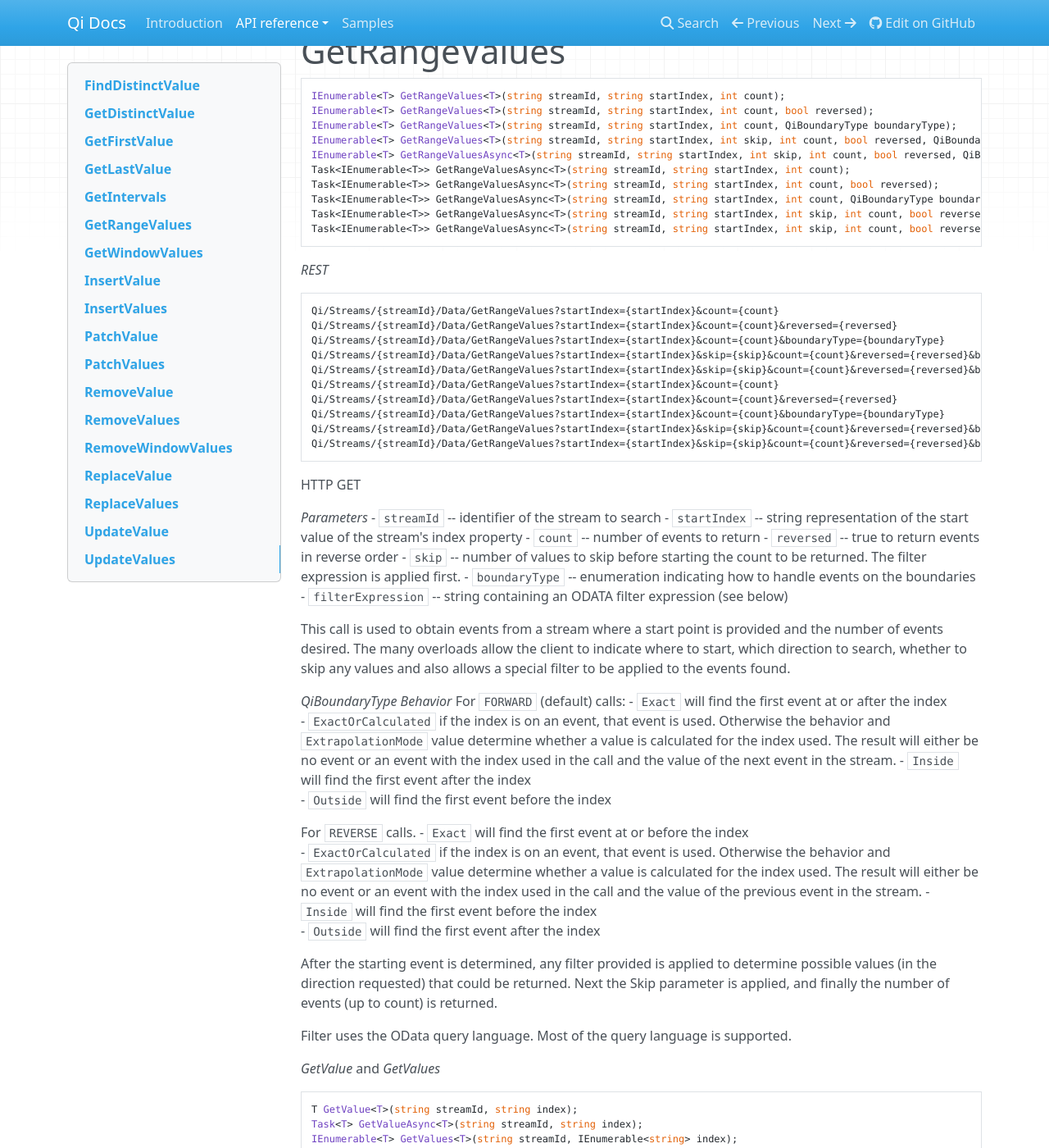
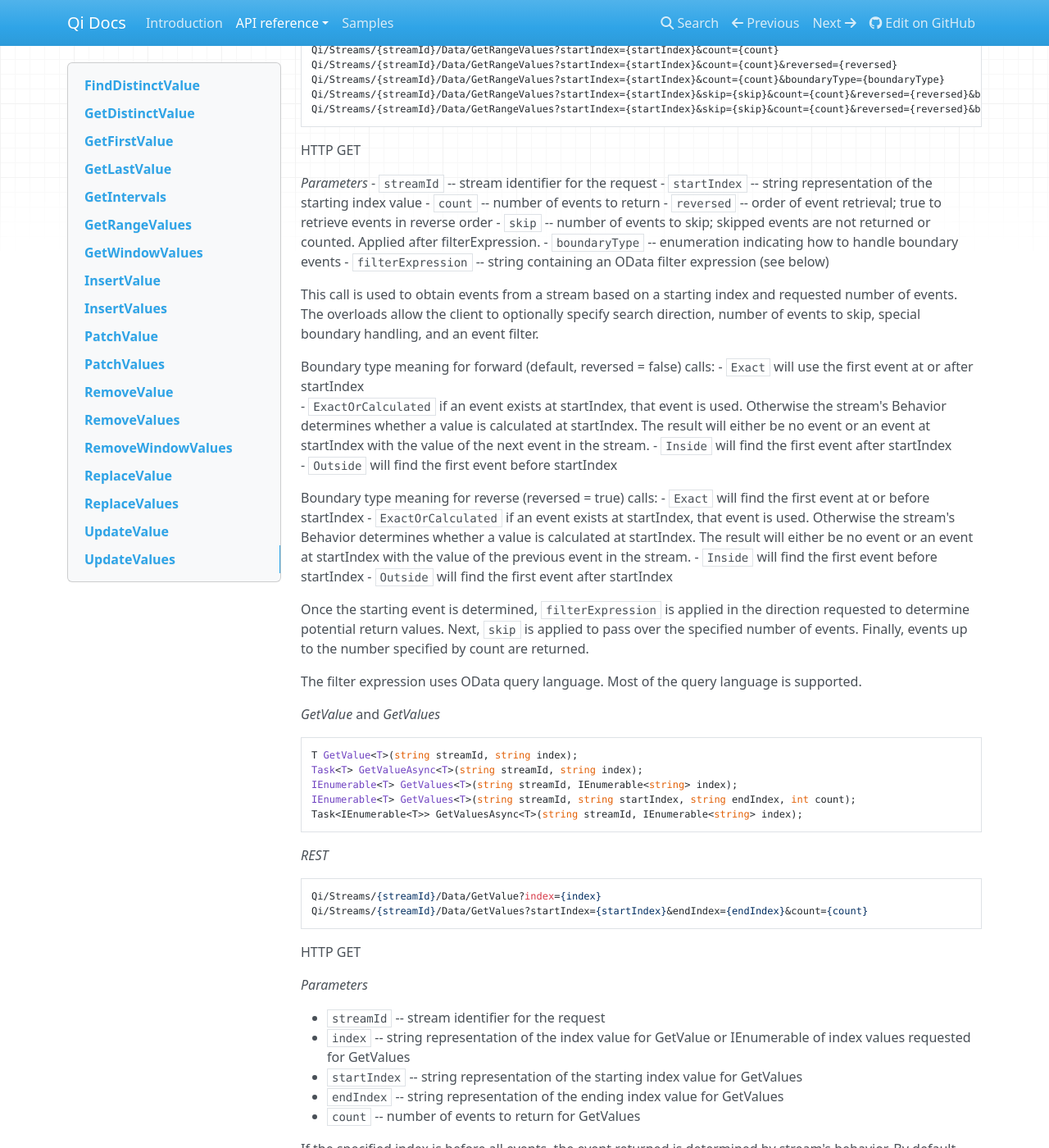
Before and after one commit to ssuryanarayanan/Qi-Docs, an MkDocs documentation site: the page built from docs/Data.md, in a window 1280 px wide and 1400 px high, scrolled down 3025 px. Shown: the whole window at 82% size. Built offline with MkDocs 1.6.1, drawn with Linux system fonts in a browser that asks for light colours; nearby versions of some CDN libraries; old or Windows-style settings are respelled for this version of MkDocs; some of the changed text lies outside the part shown.

Commit message:
Update Data.md
Some typo fixes, improved consistency for parameter descriptions, clarification.

````diff
--- a/docs/Data.md
+++ b/docs/Data.md
@@ -12,12 +12,11 @@ Task<T> FindDistinctValueAsync<T>(string streamId, string index, QiSearchMode mo
 
 *Parameters*
 
-- `streamId` -- stream against which to perform retrieval
-- `index` -- value of the index at which to retrieve a value (e.g., a DateTime if the stream's Type is indexed by a DateTime property)
-- `mode` -- search mode enumeration indicating how to find the event
+- `streamId` -- stream identifier for the request
+- `index` -- string representation of the index value at which to search
+- `mode` -- search mode (see below)
 
-Search modes
-
+Search modes:
 1.	Exact
 2.	ExactOrNext
 3.	ExactOrPrevious
@@ -26,7 +25,7 @@ Search modes
 
 This method is used in situations where the client software needs to query a stream without getting any exceptions when the indexes queried do not have data.
 
-Returns null values for calls that do not find a value (e.g. Search of ‘Next’ from an index after all existing data.)
+Returns null values for calls that do not find a value (e.g., searching in Next mode from an index after all existing data.)
 
 #GetDistinctValue
 ```
@@ -44,12 +43,12 @@ HTTP GET
 
 *Parameters*
 
-- `streamId` -- id of the stream to search
-- `index` -- index value on which to search
+- `streamId` -- -- stream identifier for the request
+- `index` -- string representation of the index value at which to search
 
 
-This method is used by a client when data is specifically expected to reside at the index used.
-Returns event from the specified stream at the specified index. Throws exception if no event exists at index, or if the stream has no data.
+This method is used by a client when data is expected to reside at the exact index value specified.
+Returns an event from the specified stream at the specified index. Throws an exception if no event exists at index or if the stream has no data.
 
 #GetFirstValue
 ```
@@ -66,9 +65,9 @@ HTTP GET
 
 *Parameters*
 
-`streamId` -- identifier of the stream to search
+`streamId` -- -- stream identifier for the request
 
-Gets the first data event in the stream. If the stream has no data – a ‘null’ is returned (no exception thrown)
+Gets the first data event in the stream. Returns null if the stream has no data (no exception thrown).
 
 #GetLastValue
 ```
@@ -85,9 +84,9 @@ HTTP GET
 
 *Parameters*
 
-`streamId` -- stream identifier
+`streamId` -- stream identifier for the request
 
-Gets the last data event in the stream. If the stream has no data – a ‘null’ is returned (no exception thrown)
+Gets the last data event in the stream. Returns null if the stream has no data (no exception thrown).
 
 #GetIntervals
 ```
@@ -104,26 +103,23 @@ HTTP GET
 
 *Parameters*
 
-- `streamId` -- identifier of the stream to search
-- `startIndex` -- string representation of the index starting value
-- `endIndex` -- string representation of the index ending value
+- `streamId` -- stream identifier for the request
+- `startIndex` -- string representation of the starting index value
+- `endIndex` -- string representation of the ending index value
 - `count` -- number of intervals
 
-The call accepts a start and end value and the count of intervals. Intervals are created by dividing the time range into equal parts. The start and end index values will use an ‘ExactOrCalculated’ search so every intervals will typically have 2 (or more) values with which to work.
+The call accepts start and end indexes and a reqeusted interval count. Intervals are created by dividing the index range into equal parts. The start and end index values will use an ‘ExactOrCalculated’ search mode, so each interval will typically have two or more values with which to work.
 
-A QiInterval is made up of a start and end event and a List of Summaries.
+A QiInterval is made up of a start, an end event, and a Summaries dictionary.
 IDictionary<string, IDictionary<QiSummaryType, object>> Summaries
 T End
 T Start
 
-A Summaries object corresponds to the fields within the the type for which calculations were made. For example, if a Type was created with a DateTime TimeId property as an index, and two double values and a string value, then a GetIntervals call would include 2 Summaries (one for each of the double elements).
+Each entry in Summaries corresponds to a field within the the type for which summary calculations were performed.  The name of the type field serves as the key while the value holds a dictionary of calculation results for that field. For example, if a type was created with a DateTime (the index), two double values, and a string value, the GetIntervals Summaries result would include two entries - one for each of the doubles.
 
-Summaries are made up of the following list of calculations:
-
-Facets show the following 13 calculations for the field for the Interval.
-
-1.	Minimum		(also shows Index where the first instance if this occurred)
-2.	Maximum		(also shows Index where this first instance if this occurred)
+Summary calculations include the following:
+1.	Minimum	+ index of the first occurence of the minimum value
+2.	Maximum	+ index of the first occurence of the maximum value
 3.	Range
 4.	Total
 5.	Mean
@@ -166,32 +162,31 @@ Qi/Streams/{streamId}/Data/GetRangeValues?startIndex={startIndex}&skip={skip}&co
 HTTP GET
 
 *Parameters*
-- `streamId` -- identifier of the stream to search
-- `startIndex` -- string representation of the start value of the stream's index property
+- `streamId` -- stream identifier for the request
+- `startIndex` -- string representation of the starting index value
 - `count` -- number of events to return
-- `reversed` -- true to return events in reverse order
-- `skip` --  number of values to skip before starting the count to be returned. The filter expression is applied first.
-- `boundaryType` -- enumeration indicating how to handle events on the boundaries
-- `filterExpression` -- string containing an ODATA filter expression (see below)
+- `reversed` -- order of event retrieval; true to retrieve events in reverse order
+- `skip` --  number of events to skip; skipped events are not returned or counted. Applied after filterExpression.
+- `boundaryType` -- enumeration indicating how to handle boundary events
+- `filterExpression` -- string containing an OData filter expression (see below)
 
-This call is used to obtain events from a stream where a start point is provided and the number of events desired. The many overloads allow the client to indicate where to start, which direction to search, whether to skip any values and also allows a special filter to be applied to the events found.
+This call is used to obtain events from a stream based on a starting index and requested number of events. The overloads allow the client to optionally specify search direction, number of events to skip, special boundary handling, and an event filter.
 
-*QiBoundaryType Behavior*
-For `FORWARD` (default) calls:
-- `Exact` will find the first event at or after the index
-- `ExactOrCalculated` if the index is on an event, that event is used. Otherwise the behavior and `ExtrapolationMode` value determine whether a value is calculated for the index used. The result will either be no event or an event with the index used in the call and the value of the next event in the stream.
-- `Inside` will find the first event after the index
-- `Outside` will find the first event before the index
+Boundary type meaning for forward (default, reversed = false) calls:
+- `Exact` will use the first event at or after startIndex
+- `ExactOrCalculated` if an event exists at startIndex, that event is used. Otherwise the stream's Behavior determines whether a value is calculated at startIndex. The result will either be no event or an event at startIndex with the value of the next event in the stream.
+- `Inside` will find the first event after startIndex
+- `Outside` will find the first event before startIndex
 
-For `REVERSE` calls.
-- `Exact` will find the first event at or before the index
-- `ExactOrCalculated` if the index is on an event, that event is used. Otherwise the behavior and `ExtrapolationMode` value determine whether a value is calculated for the index used. The result will either be no event or an event with the index used in the call and the value of the previous event in the stream.
-- `Inside` will find the first event before the index
-- `Outside` will find the first event after the index
+Boundary type meaning for reverse (reversed = true) calls:
+- `Exact` will find the first event at or before startIndex
+- `ExactOrCalculated` if an event exists at startIndex, that event is used. Otherwise the stream's Behavior determines whether a value is calculated at startIndex. The result will either be no event or an event at startIndex with the value of the previous event in the stream.
+- `Inside` will find the first event before startIndex
+- `Outside` will find the first event after startIndex
 
-After the starting event is determined, any filter provided is applied to determine possible values (in the direction requested) that could be returned. Next the Skip parameter is applied, and finally the number of events (up to count) is returned.
+Once the starting event is determined, `filterExpression` is applied in the direction requested to determine potential return values. Next, `skip` is applied to pass over the specified number of events. Finally, events up to the number specified by count are returned.
 
-Filter uses the OData query language. Most of the query language is supported.
+The filter expression uses OData query language. Most of the query language is supported.
 
 *GetValue* and *GetValues*
 ```
@@ -212,22 +207,23 @@ HTTP GET
 
 *Parameters*
 
-- `streamId` -- id denoting the stream to search
-- `index` -- value of an index into the stream type's index property.
-- `startIndex` -- start index value
-- `endIndex` -- end index value
-- `count` -- number of events to return
+- `streamId` -- stream identifier for the request
+- `index` -- string representation of the index value for GetValue or IEnumerable of index values requested for GetValues
+- `startIndex` -- string representation of the starting index value for GetValues
+- `endIndex` -- string representation of the ending index value for GetValues
+- `count` -- number of events to return for GetValues
 
-If the specified index is before any events, the value returned is determined by stream Behavior Mode and Extrapolation setting. By default , the first event value is returned with the index of the call.
+If the specified index is before all events, the event returned is determined by stream's behavior. By default, the first event is returned with the index of the call.
 
-If the specified index is after all events, the value returned is determined by stream Behavior Mode and Extrapolation setting. By default (Continous Mode and Both Extrapolation), the last event value is returned with the index of the call.
+If the specified index is after all events, the event returned is determined by stream's behavior. By default, the last event is returned with the index of the call.
 
-If the specified index is between events, the value returned is determined by stream Behavior Mode (and any overrides).
+If the specified index is between events, the event returned is determined by stream's behavior and any behavior overrides.
 
-If no data in stream – returns NULL (regardless of stream behavior setting)
+If the stream contains no data, null is returned regardless of the stream's behavior.
 
-`GetValues` can generally be thought of as multiple `GetValue` calls.
-If there is no data in a stream an array of NULLs (one for each member in requested list) is returned.
+GetValues can generally be thought of as multiple GetValue calls.  GetValues can be requested with a list of requested indexes or by specifying a start index, end index, and count.
+
+If the stream contains no data, an array of nulls (one for each member in the requested list) is returned.
 
 #GetWindowValues
 ```
@@ -261,33 +257,30 @@ HTTP GET
 
 *Parameters*
 
-- `streamId` -- id of stream to search
-- `startIndex` -- string representation of the start index value of the range
-- `endIndex` -- string representation of the end index value of the range
-- `boundaryType` -- enumeration describing how to handle events near boundaries
-- `filterExpression` -- ODATA filter expression
+- `streamId` -- stream identifier for the request
+- `startIndex` -- string representation of the starting index value, must be less than endIndex
+- `endIndex` string representation of the ending index value
+- `boundaryType` -- enumeration describing how to handle boundary events.
+- `filterExpression` -- OData filter expression
 - `count` -- number of events to return
 - `continuationToken` -- continuation token for handling multiple return data sets
-- `startBoundaryType` -- how to handle events near the start of the range
-- `endBoundaryType` -- how to handle events near the end of the range
-- `selectExpression` -- expression designating which proeprties of the event  should be included in the response.
+- `startBoundaryType` -- how to handle startIndex boundary events
+- `endBoundaryType` -- how to handle endIndex boundary events
+- `selectExpression` -- expression designating which fields of the stream's type should make up the return events
 
 These methods are used to obtain data between 2 indices.
 
-The starting index value must be less than the ending index value. `BoundaryCondition` is `Exact` unless otherwise set
-
-BoundaryConditions:
-
-- `Exact`: return values exactly on the start or end index value
-- `Inside`: any value inside the range but not including the boundaries
-- `Outside`: includes 1 value outside the boundary on both sides and any values at or inside the range
-- `ExactOrCalculated`: Will create values for the endpoints given if value at Exact index not found. Behavior for given value is used in calculation (Continuous is default)
+Boundary types:
+-`Exact` (default): return values exactly on the start or end index value
+-`Inside`: any value inside the range but not including the boundaries
+-`Outside`: includes 1 value outside the boundary on both sides and any values at or inside the range
+-`ExactOrCalculated`: Will create values for the endpoints given if value an event exactly at the index is not found. The calculation is performed based on the stream's behavior.
 
 Calls against an empty stream will always return a single null regardless of boundary type used.
 
-Filter uses OData queries. Please see the section on Filter Text at the end of this document.
+The filter expression uses OData syntax. See Filter expressions help for more info.
 
-The select expression is an ODATA syntax expression designating which properties of the event type to return. The index property is always included. Separate multiple fields with a comma. If the select expression is blank, then all fields are included in response. By only selecting fields of interest the call can be made more efficiently. Selection is applied before filtering, so any fields excluded by select expression cannot be used in the filter expression.
+The select expression is an OData expression that can improve efficiency by specifying the return of only required fields from the event type. The index is always included. If no select expression is specified, all fields are included in response. Selection is applied before filtering, so any fields used in the filter expression must be included by the select statement.
 
 #InsertValue
 ```
@@ -305,9 +298,10 @@ Body is serialized event of type T
 
 *Parameters*
 
-- `streamId` -- identifier of the stream into which to insert a value
+- `streamId` -- stream identifier for the request
 - `item` -- event to insert, where T is the type of the event and the stream
-Inserts an item into the specified stream. Will throw an exception if the index of item already has an event.
+-
+Inserts an item into the specified stream. Will throw an exception if an event already exists at the index of the item.
 
 #InsertValues
 ```
@@ -325,10 +319,10 @@ Body is serialized list of events of type T
 
 *Parameters*
 
-- `streamId` -- identifier of the stream into which to insert values
-- `items` -- list of items of type T
+- `streamId` -- stream identifier for the request
+- `items` -- list of events to insert, where T is the type of the stream and events
 
-Inserts items into the specified stream. Will throw an exception if any index in items already has an event. If any individual index has a problem, the entire list of events is rolled back and no inserts at all are done. The index that caused the issue can be determined in the error response.
+Inserts the items into the specified stream. Will throw an exception if any index in items already has an event. If any individual index has a problem, the entire operation is rolled back and no insertions are made. The index that caused the issue is included in the error response.
 
 #PatchValue
 ```
@@ -347,11 +341,12 @@ Body is serialized patch property
 
 *Parameters*
 
-- `streamId` -- identifier of the stream to update
-- `selectExpression` -- expression selecting events for patching
+- `streamId` -- stream identifier for the request
+- `selectExpression` -- OData expression selecting type fields to patch
 - `item` -- object of the same type, T, as the property to patch
 
-Patches a value at the index noted by T item using the value denoted by selectExpression and T item from the specified stream, e.g.
+This call is used to patch the values of select fields of an event in the stream. The fields to be patched are specified by `selectExpression`.  Values of the selected fields at the index of `item` are replaced with the values of those fields from `item`.
+
 ```
 var obj = new { TimeId = DateTime.UtcNow(), Value = 10 };
 PatchValue(“someStreamId”, “Value”, obj);
@@ -373,13 +368,13 @@ Body is serialized list of patch property values
 
 *Parameters*
 
-- `streamId` -- identifier of the stream on which to operate
-- `selectExpression` -- ODATA expression for selecting values to patch
+- `streamId` -- stream identifier for the request
+- `selectExpression` -- OData expression for selecting type fields to patch
 - `items` -- list of properties to patch
 
-This call is used to modify properties of specific events in a stream.  Only the properties indicated in `selectExpression` are modified. Property names in `selectExpression` are separated by a comma. The events to be modified are indicated by the index value in each member of the `items` collection. The individual events in `items` also holds the new values.
+This call is used to patch the values of the selected fields for multiple events in the stream.  Only the fields indicated in `selectExpression` are modified. The events to be modified are indicated by the index value of each member of the `items` collection. The individual events in `items` also hold the new values.
 
-PatchValues is basically a series of PatchValue calls. If there are any problems completing the entire list of ‘patches’ the entire operation is rolled back.
+PatchValues may be thought of as a series of PatchValue calls. If there is a problem patching any individual event, the entire operation is rolled back.
 
 
 #RemoveValue
@@ -397,10 +392,10 @@ HTTP DELETE
 
 *Parameters*
 
-- `streamId` -- identifier of the stream on which to operate
-- `index` -- index of the value to remove
+- `streamId` -- stream identifier for the request
+- `index` -- string representation of the index value
 
-Removes the value at index from the specified stream. Precision can matter when finding a value. If index is a DateTime, use the round-trip format given by `.ToString(“o”)`.
+Removes the event at `index` from the specified stream. Precision can matter when finding a value. If the index is a DateTime, use the round-trip format specifier: `DateTime.ToString(“o”)`.
 
 #RemoveValues
 ```
@@ -417,10 +412,10 @@ HTTP DELETE
 
 *Parameters*
 
-- `streamId` -- identifier of the stream from which to remove values
-- `index` -- list of indices at which to remove values
+- `streamId` -- stream identifier for the request
+- `index` -- list of indices at which to remove events
 
-Removes the value at each index from the specified stream. If any individual index has a problem, the enter list of attempted RemoveValues is rolled back and no removes are done.  The index that caused the issue can be determined in the error response.
+Removes the event at each index from the specified stream. If any individual event fails to be removed, the entire RemoveValues operation is rolled back and no removes are done.  The index that caused the issue is included in the error response.
 
 #RemoveWindowValues
 ```
@@ -437,11 +432,11 @@ HTTP DELETE
 
 *Parameters*
 
-- `streamId` -- identifier of the stream from which to remove values
-- `startIndex` -- string representation of the starting index of the range
-- `endIndex` -- string representation of the ending index of the range
+- `streamId` -- stream identifier for the request
+- `startIndex` -- string representation of the starting index value
+- `endIndex` -- string representation of the ending index value
 
-Removes a range of values at and between the indices given.
+Removes a range of values at and between the indices given.  If any individual event fails to be removed, the entire operation is rolled back and no removes are done.
 
 #ReplaceValue
 ```
@@ -480,12 +475,12 @@ Body is serialized list of replacement values.
 
 *Parameters*
 
-- `streamId` -- identifier of the stream in which to replace values
+- `streamId` -- stream identifier for the request
 - `items` -- list of new items to replace existing items in the stream
 
-Writes items over existing values in the specified stream. Throws an exception if any index does not have a value to be replaced.
+Writes `items` over existing events in the specified stream. Throws an exception if any index does not have a value to be replaced.
 
-If any individual index has a problem doing replace, the enter list of attempted replacements is rolled back and no replaces at all are done. The index that caused the issue can be determined in the error response.
+If any individual event fails to be replaced, the entire operation is rolled back and no replaces are performed. The index that caused the issue is included in the error response.
 
 #UpdateValue
 ```
@@ -503,10 +498,10 @@ Body is serialized updated value
 
 *Parameters*
 
-- `streamId` -- identifier of the stream in which to update a value
-- `item` -- new value to replace an existing value
+- `streamId` -- stream identifier for the request
+- `item` -- event to write to the stream
 
-Writes item to specified stream.  Will insert at any index that does not have a value and will replace if the index already has a value.
+Writes `item` to specified stream.  Performs an insert or a replace, depending on whether an event already exists at the index of `item`.
 
 #UpdateValues
 ```
@@ -524,7 +519,7 @@ Body is serialized list of updated values.
 
 *Parameters*
 
-- `streamId` -- identifier of the stream in which to perform updates
-- `items` -- list of new items to replace existing items
+- `streamId` -- stream identifier for the request
+- `items` -- events to write to the stream
 
-Writes items to specified stream.   Will insert or replace. If any individual index has a problem, the enter set of attempted UpdateValues is rolled back (no updates at all are done). The index that caused the issue can also be determined in the error response.
+Writes `items` to specified stream.   Performs an insert or a replace, depending on whether an event already exists at the index of individual itesm.  If any item fails to write, entire operation is rolled back and no events are written to the stream. The index that caused the issue is included in the error response.
````
